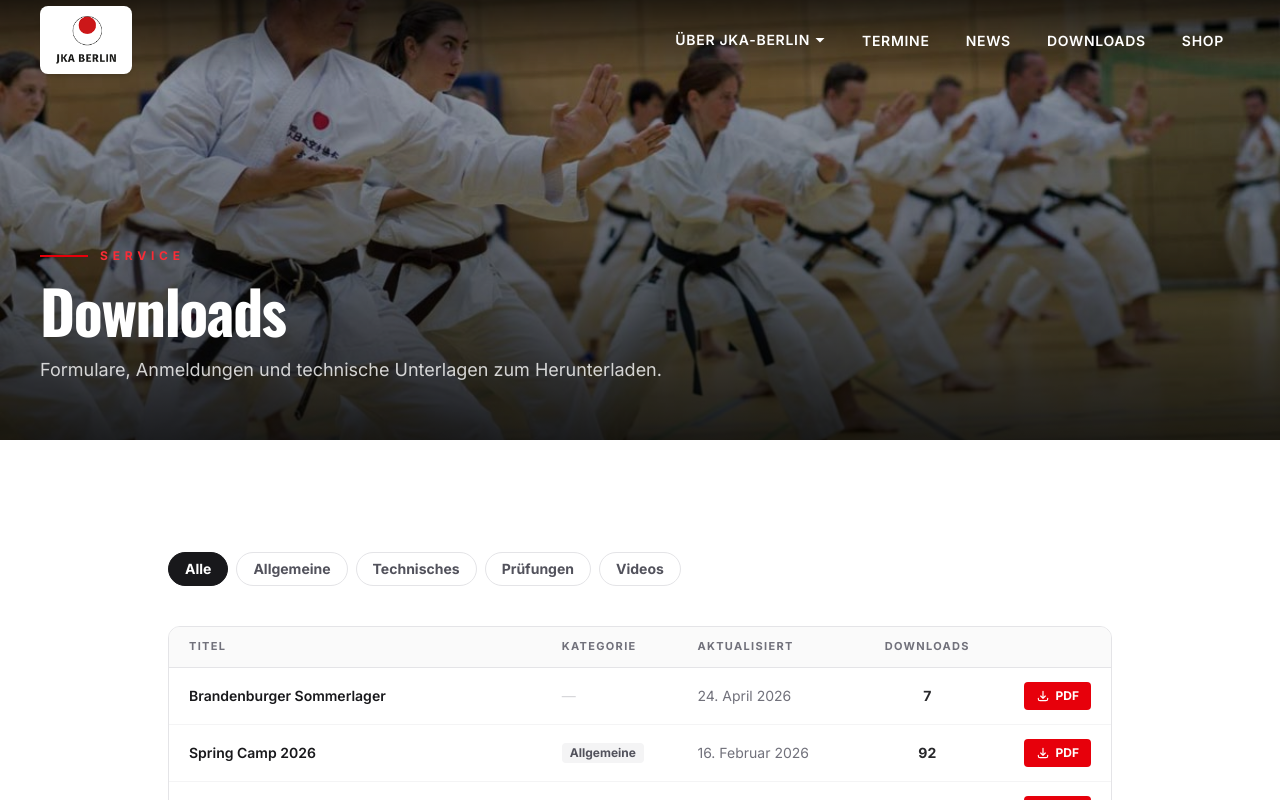
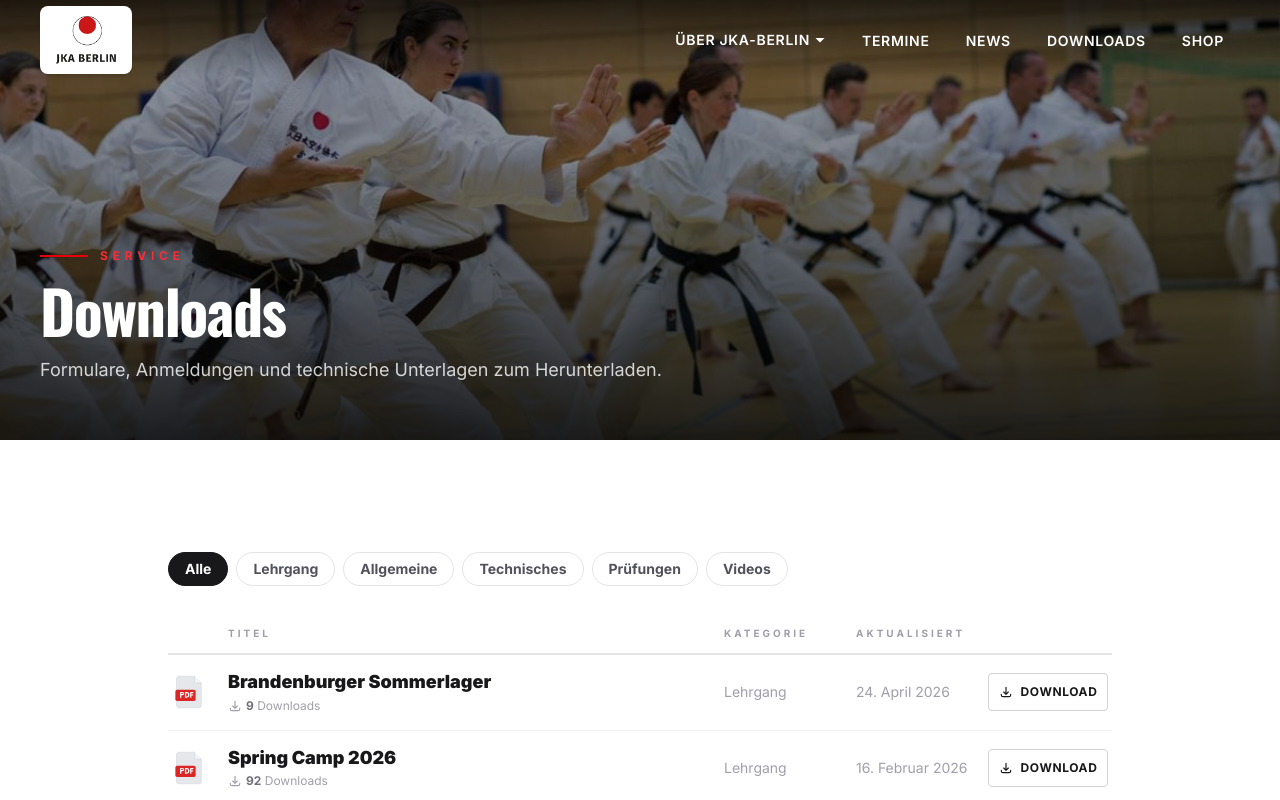
Before and after one commit to davidherascu-tx/jka-berlin, a Next.js app: page /downloads in a window 1280 px wide. Shown: the top 800 px of the page. Built offline with nearby package versions, Linux system fonts and the light colour scheme.

Commit message:
Download and Shop changes

```diff
--- a/app/downloads/DownloadsClient.tsx
+++ b/app/downloads/DownloadsClient.tsx
@@ -4,12 +4,12 @@ import { useState, useEffect } from 'react';
 
 // ─── Types ────────────────────────────────────────────────────────────────────
 
-type FilterKey = 'Alle' | 'Allgemeine' | 'Technisches' | 'Prüfungen' | 'Videos';
+type FilterKey = 'Alle' | 'Lehrgang' | 'Allgemeine' | 'Technisches' | 'Prüfungen' | 'Videos';
 
 type DownloadEntry = {
   id: string;
   title: string;
-  category: 'Allgemeine' | 'Technisches' | 'Prüfungen' | '';
+  category: 'Lehrgang' | 'Allgemeine' | 'Technisches' | 'Prüfungen' | '';
   updatedAt: string;
   file: string;
   initialCount: number;
@@ -22,13 +22,13 @@ type VideoEntry = {
   vol: number;
 };
 
-// ─── Data (TODO: replace with Sanity CMS query) ───────────────────────────────
+// ─── Data ───────────────────────────────────────────────────────────────────
 
 const downloads: DownloadEntry[] = [
   {
     id: 'brandenburger-sommerlager',
     title: 'Brandenburger Sommerlager',
-    category: '',
+    category: 'Lehrgang',
     updatedAt: '24. April 2026',
     file: '2026_JKA_brandenburger_sommerlager.pdf',
     initialCount: 7,
@@ -36,7 +36,7 @@ const downloads: DownloadEntry[] = [
   {
     id: 'spring-camp-2026',
     title: 'Spring Camp 2026',
-    category: 'Allgemeine',
+    category: 'Lehrgang',
     updatedAt: '16. Februar 2026',
     file: '2026_JKA_Springcamp_Ohta_info.pdf',
     initialCount: 92,
@@ -146,17 +146,59 @@ const videos: VideoEntry[] = [
 
 // ─── Helpers ──────────────────────────────────────────────────────────────────
 
-const FILTERS: FilterKey[] = ['Alle', 'Allgemeine', 'Technisches', 'Prüfungen', 'Videos'];
+const FILTERS: FilterKey[] = ['Alle', 'Lehrgang', 'Allgemeine', 'Technisches', 'Prüfungen', 'Videos'];
 
-const catStyle: Record<string, { bg: string; text: string }> = {
-  Allgemeine:  { bg: 'bg-zinc-100',  text: 'text-zinc-600' },
-  Technisches: { bg: 'bg-blue-50',   text: 'text-blue-700' },
-  Prüfungen:   { bg: 'bg-red-50',    text: 'text-red-600'  },
-};
+function getFileType(filename: string): 'pdf' | 'excel' | 'file' {
+  const ext = filename.split('.').pop()?.toLowerCase() ?? '';
+  if (ext === 'pdf') return 'pdf';
+  if (['xlsx', 'xls', 'csv'].includes(ext)) return 'excel';
+  return 'file';
+}
 
 // ─── Icons ────────────────────────────────────────────────────────────────────
 
-function IconDownload() {
+function IconPdf() {
+  return (
+    <svg className="h-9 w-9" viewBox="0 0 32 32" fill="none">
+      <path d="M6 2h14l6 6v20a2 2 0 01-2 2H6a2 2 0 01-2-2V4a2 2 0 012-2z" fill="#e5e7eb" stroke="#d1d5db" strokeWidth="0.5" />
+      <path d="M20 2v6h6" fill="#f3f4f6" stroke="#d1d5db" strokeWidth="0.5" />
+      <rect x="3" y="14" width="18" height="10" rx="1.5" fill="#dc2626" />
+      <path d="M7.2 21v-5h1.9c.5 0 .9.1 1.2.4.3.3.4.6.4 1s-.1.8-.4 1c-.3.3-.7.4-1.2.4H8.3V21h-1zm1.1-3.2h.7c.2 0 .4 0 .5-.2.1-.1.2-.2.2-.4s-.1-.3-.2-.4c-.1-.1-.3-.2-.5-.2h-.7v1.2zm3.2 3.2v-5h1.7c.7 0 1.3.2 1.7.7.4.4.6 1 .6 1.8s-.2 1.4-.6 1.8c-.4.5-1 .7-1.7.7h-1.7zm1.1-1h.5c.4 0 .7-.1.9-.4.2-.3.3-.6.3-1.1 0-.5-.1-.8-.3-1.1-.2-.3-.5-.4-.9-.4h-.5v3zm3.6 1v-5H19v1h-1.8v1.2h1.6v.9h-1.6V21h-1z" fill="white" />
+    </svg>
+  );
+}
+
+function IconExcel() {
+  return (
+    <svg className="h-9 w-9" viewBox="0 0 32 32" fill="none">
+      <path d="M6 2h14l6 6v20a2 2 0 01-2 2H6a2 2 0 01-2-2V4a2 2 0 012-2z" fill="#e5e7eb" stroke="#d1d5db" strokeWidth="0.5" />
+      <path d="M20 2v6h6" fill="#f3f4f6" stroke="#d1d5db" strokeWidth="0.5" />
+      <rect x="3" y="14" width="18" height="10" rx="1.5" fill="#16a34a" />
+      <path d="M7.5 21l1.4-2.5L7.6 16h1.2l.8 1.6.8-1.6h1.2l-1.4 2.5L11.6 21h-1.2l-.9-1.7-.9 1.7H7.5zm5 0v-5h1v4h2.2v1H12.5zm4.8 0v-5h2.8v.9h-1.8v1.1h1.6v.9h-1.6v1.1h1.8v1h-2.8z" fill="white" />
+    </svg>
+  );
+}
+
+function IconFile() {
+  return (
+    <svg className="h-9 w-9" viewBox="0 0 32 32" fill="none">
+      <path d="M6 2h14l6 6v20a2 2 0 01-2 2H6a2 2 0 01-2-2V4a2 2 0 012-2z" fill="#e5e7eb" stroke="#d1d5db" strokeWidth="0.5" />
+      <path d="M20 2v6h6" fill="#f3f4f6" stroke="#d1d5db" strokeWidth="0.5" />
+      <line x1="10" y1="16" x2="22" y2="16" stroke="#d1d5db" strokeWidth="1" />
+      <line x1="10" y1="19" x2="22" y2="19" stroke="#d1d5db" strokeWidth="1" />
+      <line x1="10" y1="22" x2="18" y2="22" stroke="#d1d5db" strokeWidth="1" />
+    </svg>
+  );
+}
+
+function FileIcon({ filename }: { filename: string }) {
+  const type = getFileType(filename);
+  if (type === 'pdf') return <IconPdf />;
+  if (type === 'excel') return <IconExcel />;
+  return <IconFile />;
+}
+
+function IconDownloadSmall() {
   return (
     <svg className="h-3.5 w-3.5 shrink-0" fill="none" stroke="currentColor" viewBox="0 0 24 24">
       <path strokeLinecap="round" strokeLinejoin="round" strokeWidth={2}
@@ -184,40 +226,7 @@ function IconExternal() {
 
 function Spinner() {
   return (
-    <span className="h-3.5 w-3.5 shrink-0 border-2 border-white/30 border-t-white rounded-full animate-spin inline-block" />
-  );
-}
-
-// ─── Sub-components ───────────────────────────────────────────────────────────
-
-function CategoryBadge({ category }: { category: string }) {
-  const s = catStyle[category];
-  if (!s) return <span className="text-zinc-300 text-sm">—</span>;
-  return (
-    <span className={`inline-block px-2 py-0.5 rounded text-xs font-bold ${s.bg} ${s.text}`}>
-      {category}
-    </span>
-  );
-}
-
-function DownloadButton({
-  entry,
-  loading,
-  onClick,
-}: {
-  entry: DownloadEntry;
-  loading: boolean;
-  onClick: () => void;
-}) {
-  return (
-    <button
-      onClick={onClick}
-      disabled={loading}
-      className="inline-flex items-center gap-1.5 bg-red-600 hover:bg-red-700 disabled:opacity-60 disabled:cursor-not-allowed text-white text-xs font-bold px-3 py-1.5 rounded transition-colors whitespace-nowrap"
-    >
-      {loading ? <Spinner /> : <IconDownload />}
-      PDF
-    </button>
+    <span className="h-4 w-4 shrink-0 border-2 border-white/30 border-t-white rounded-full animate-spin inline-block" />
   );
 }
 
@@ -250,7 +259,7 @@ export default function DownloadsClient() {
         setCounts((prev) => ({ ...prev, [entry.id]: count }));
       }
     } catch {
-      // count update failed — download proceeds anyway
+      // count update failed
     }
     const a = document.createElement('a');
     a.href = `/downloads/${encodeURIComponent(entry.file)}`;
@@ -291,85 +300,81 @@ export default function DownloadsClient() {
       {/* ── PDF Downloads ── */}
       {showPDFs && filteredDownloads.length > 0 && (
         <div className="mb-14">
-          {/* Desktop table */}
-          <div className="hidden md:block overflow-hidden rounded-xl border border-zinc-200">
-            <table className="w-full text-sm">
-              <thead>
-                <tr className="bg-zinc-50 border-b border-zinc-200">
-                  <th className="text-left px-5 py-3 text-[11px] font-bold tracking-[0.12em] uppercase text-zinc-500 w-[40%]">
-                    Titel
-                  </th>
-                  <th className="text-left px-4 py-3 text-[11px] font-bold tracking-[0.12em] uppercase text-zinc-500">
-                    Kategorie
-                  </th>
-                  <th className="text-left px-4 py-3 text-[11px] font-bold tracking-[0.12em] uppercase text-zinc-500">
-                    Aktualisiert
-                  </th>
-                  <th className="text-center px-4 py-3 text-[11px] font-bold tracking-[0.12em] uppercase text-zinc-500">
-                    Downloads
-                  </th>
-                  <th className="px-5 py-3" />
-                </tr>
-              </thead>
-              <tbody className="divide-y divide-zinc-100">
-                {filteredDownloads.map((entry) => (
-                  <tr key={entry.id} className="hover:bg-zinc-50 transition-colors group">
-                    <td className="px-5 py-3.5 font-semibold text-zinc-900">
-                      {entry.title}
-                    </td>
-                    <td className="px-4 py-3.5">
-                      <CategoryBadge category={entry.category} />
-                    </td>
-                    <td className="px-4 py-3.5 text-zinc-500 text-sm">
-                      {entry.updatedAt}
-                    </td>
-                    <td className="px-4 py-3.5 text-center">
-                      <span className="font-bold text-zinc-800">
-                        {getCount(entry.id, entry.initialCount)}
-                      </span>
-                    </td>
-                    <td className="px-5 py-3.5 text-right">
-                      <DownloadButton
-                        entry={entry}
-                        loading={loading === entry.id}
-                        onClick={() => handleDownload(entry)}
-                      />
-                    </td>
-                  </tr>
-                ))}
-              </tbody>
-            </table>
+          {/* Table header (desktop) */}
+          <div className="hidden sm:grid sm:grid-cols-[auto_1fr_7rem_7rem_auto] gap-5 items-center px-1 pb-3 border-b-2 border-zinc-200">
+            <span className="w-9" />
+            <span className="text-[10px] font-bold tracking-[0.3em] uppercase text-zinc-400">Titel</span>
+            <span className="text-[10px] font-bold tracking-[0.3em] uppercase text-zinc-400">Kategorie</span>
+            <span className="text-[10px] font-bold tracking-[0.3em] uppercase text-zinc-400">Aktualisiert</span>
+            <span className="w-[120px]" />
           </div>
 
-          {/* Mobile cards */}
-          <ul className="md:hidden space-y-3">
+          <ul className="divide-y divide-zinc-100">
             {filteredDownloads.map((entry) => (
-              <li
-                key={entry.id}
-                className="border border-zinc-200 rounded-xl p-4 bg-white"
-              >
-                <div className="flex items-start justify-between gap-3 mb-2">
+              <li key={entry.id} className="py-4">
+                {/* Desktop row */}
+                <div className="hidden sm:grid sm:grid-cols-[auto_1fr_7rem_7rem_auto] gap-5 items-center px-1">
+                  <div className="shrink-0">
+                    <FileIcon filename={entry.file} />
+                  </div>
+
                   <div className="min-w-0">
-                    <p className="font-bold text-zinc-900 leading-snug">{entry.title}</p>
-                    <div className="flex items-center gap-2 mt-1 flex-wrap">
-                      {entry.category && (
-                        <CategoryBadge category={entry.category} />
-                      )}
-                      <span className="text-xs text-zinc-500">{entry.updatedAt}</span>
+                    <p className="text-lg font-black text-zinc-900 leading-tight truncate">
+                      {entry.title}
+                    </p>
+                    <div className="flex items-center gap-1 mt-1 text-zinc-400">
+                      <IconDownloadSmall />
+                      <span className="text-xs">
+                        <span className="font-bold text-zinc-500">{getCount(entry.id, entry.initialCount)}</span>
+                        {' '}Downloads
+                      </span>
                     </div>
                   </div>
-                  <DownloadButton
-                    entry={entry}
-                    loading={loading === entry.id}
+
+                  <span className="text-sm text-zinc-400">
+                    {entry.category || '—'}
+                  </span>
+
+                  <span className="text-sm text-zinc-400">
+                    {entry.updatedAt}
+                  </span>
+
+                  <button
                     onClick={() => handleDownload(entry)}
-                  />
+                    disabled={loading === entry.id}
+                    className="w-[120px] inline-flex items-center justify-center gap-2 text-xs font-bold uppercase tracking-wider px-4 py-2.5 rounded border border-zinc-300 text-zinc-900 hover:border-zinc-900 hover:bg-zinc-900 hover:text-white disabled:opacity-60 disabled:cursor-not-allowed transition-colors"
+                  >
+                    {loading === entry.id ? <Spinner /> : <IconDownloadSmall />}
+                    Download
+                  </button>
                 </div>
-                <p className="text-xs text-zinc-500 mt-2">
-                  <span className="font-bold text-zinc-700">
-                    {getCount(entry.id, entry.initialCount)}
-                  </span>{' '}
-                  Downloads
-                </p>
+
+                {/* Mobile row */}
+                <div className="sm:hidden flex items-center gap-4">
+                  <div className="shrink-0">
+                    <FileIcon filename={entry.file} />
+                  </div>
+                  <div className="flex-1 min-w-0">
+                    <p className="text-base font-black text-zinc-900 leading-tight">
+                      {entry.title}
+                    </p>
+                    <div className="flex items-center gap-3 mt-1 text-xs text-zinc-400">
+                      {entry.category && <span>{entry.category}</span>}
+                      <span>{entry.updatedAt}</span>
+                      <span className="flex items-center gap-1">
+                        <IconDownloadSmall />
+                        <span className="font-bold text-zinc-500">{getCount(entry.id, entry.initialCount)}</span>
+                      </span>
+                    </div>
+                  </div>
+                  <button
+                    onClick={() => handleDownload(entry)}
+                    disabled={loading === entry.id}
+                    className="shrink-0 inline-flex items-center gap-1.5 text-xs font-bold uppercase tracking-wider px-3 py-2 rounded border border-zinc-300 text-zinc-900 hover:border-zinc-900 hover:bg-zinc-900 hover:text-white disabled:opacity-60 disabled:cursor-not-allowed transition-colors"
+                  >
+                    {loading === entry.id ? <Spinner /> : <IconDownloadSmall />}
+                  </button>
+                </div>
               </li>
             ))}
           </ul>
--- a/app/shop/ShopClient.tsx
+++ b/app/shop/ShopClient.tsx
@@ -627,7 +627,7 @@ export default function ShopClient() {
   return (
     <section className="bg-zinc-50 py-20 lg:py-28">
       <div className="mx-auto max-w-7xl px-6 lg:px-10">
-        <div className="flex flex-col lg:flex-row gap-10 items-start">
+        <div className="flex flex-col lg:flex-row gap-10 lg:items-start">
           {/* ── Products grid ── */}
           <div className="flex-1 min-w-0">
             <div className="grid gap-5 sm:grid-cols-2">
--- a/data/download-counts.json
+++ b/data/download-counts.json
@@ -1,5 +1,5 @@
 {
-  "brandenburger-sommerlager": 7,
+  "brandenburger-sommerlager": 9,
   "spring-camp-2026": 92,
   "jahresplanung-2026": 180,
   "pruefungsordnung-kyupruefung": 131,
```
